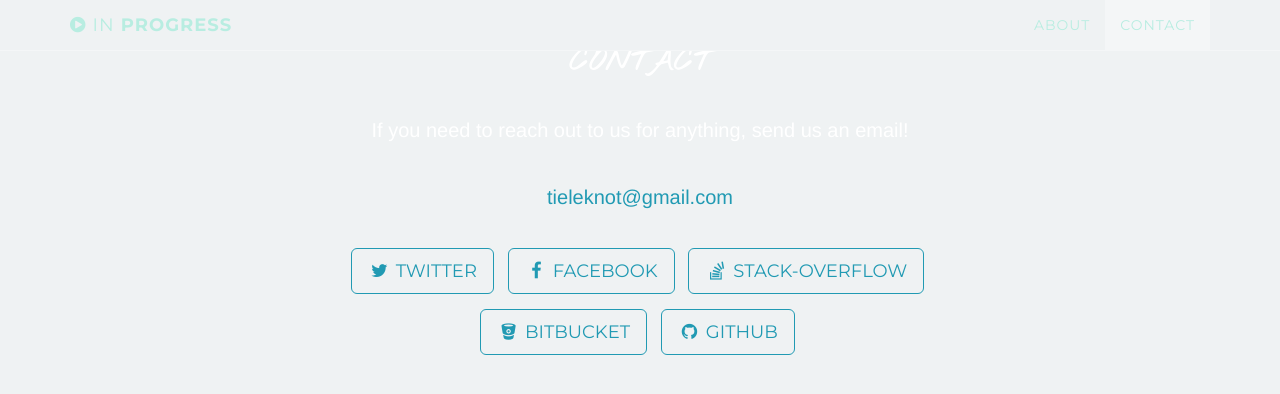
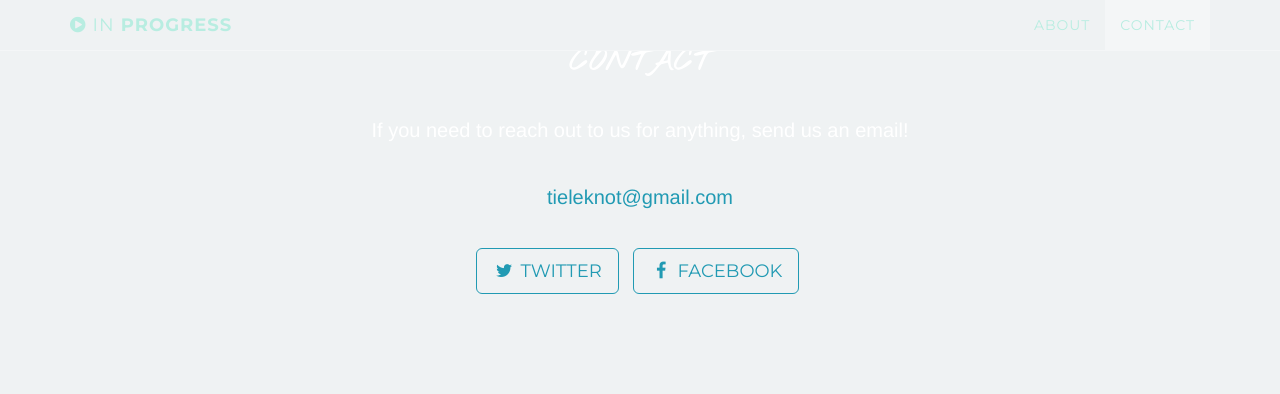
Before and after one commit to gutzrodolfo/arwedding.love, a Jekyll site: the page built from index.html, in a window 1280 px wide and 900 px high, scrolled down 1924 px. Shown: the top 394 px of the window. Built offline with Jekyll 4.4.1, drawn with Linux system fonts in a browser that asks for light colours.

Commit message:
Update _config.yml

```diff
--- a/_config.yml
+++ b/_config.yml
@@ -18,13 +18,6 @@
     url: https://twitter.com/SBootstrap
   - title: facebook
     url:
-  - title: stack-overflow
-    url: http://stackoverflow.com/questions/tagged/jekyll
-  - title: bitbucket
-    url: http://bitbucket.org/jekyll
-  - title: github
-    url: https://github.com/IronSummitMedia/startbootstrap
-
 # Build settings
 markdown: kramdown
 permalink: pretty
```
